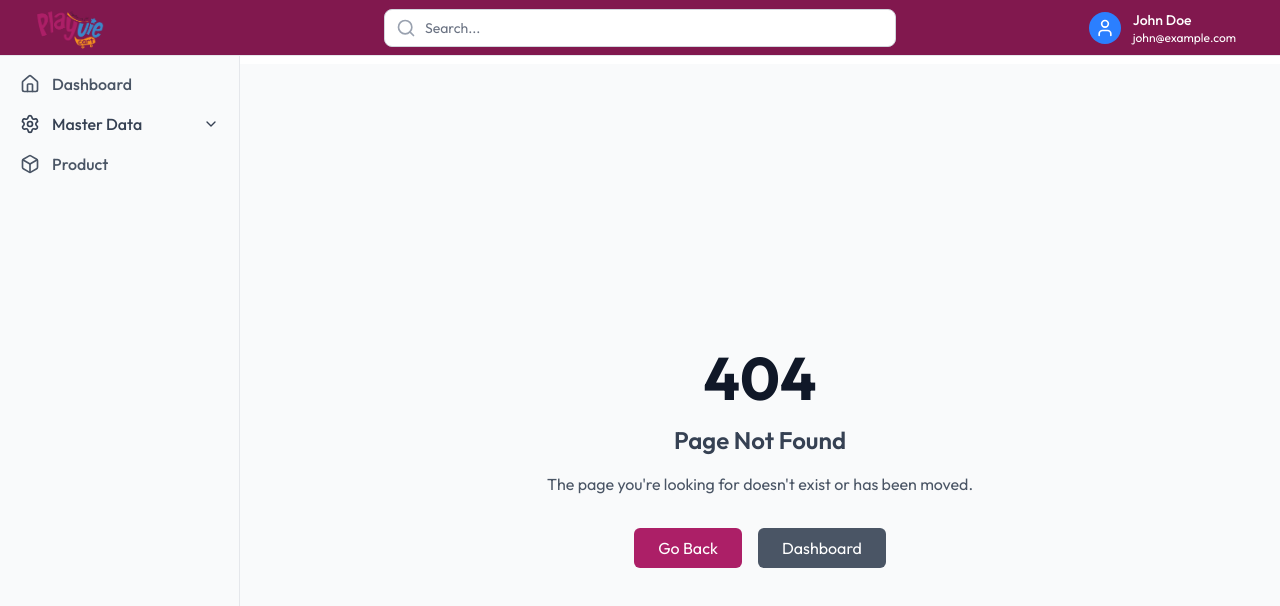
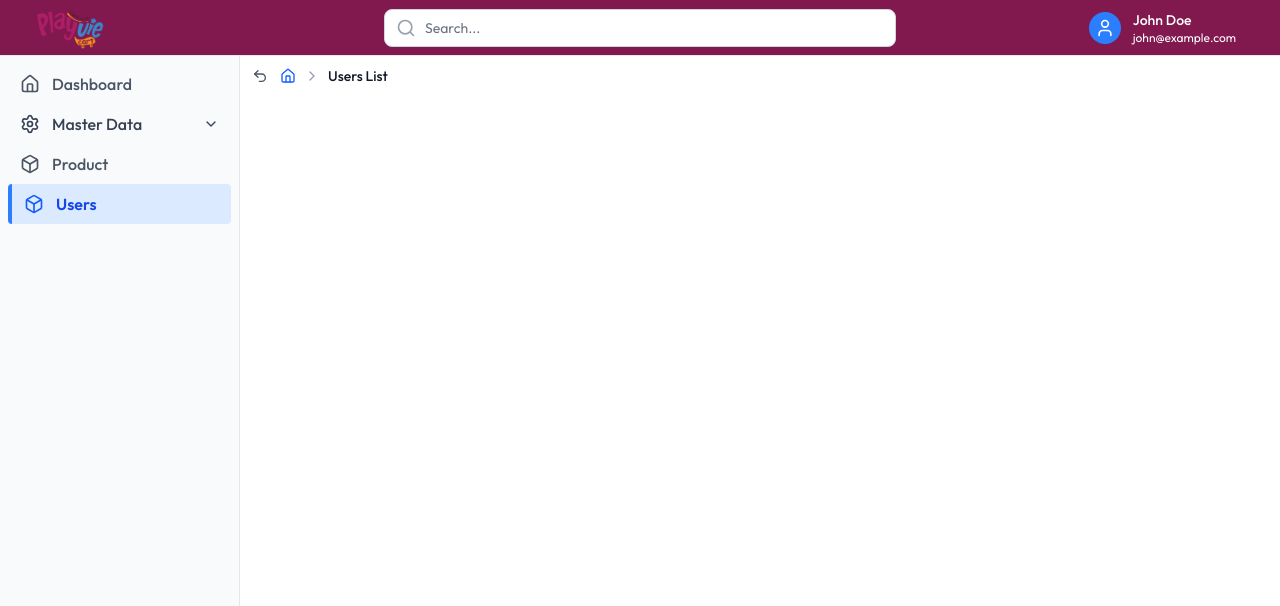
Before and after one commit to shamilbinumer/playvie-cart-admin, a React (Vite) app: page /#/users in a window 1280 px wide. Before the commit this address had no page. Shown: the top 606 px of the page. Built offline with nearby package versions, Linux system fonts and the light colour scheme.

Commit message:
working on User List

```diff
--- a/src/App.jsx
+++ b/src/App.jsx
@@ -10,6 +10,7 @@ import BrandList from "./components/pages/Brand/BrandList";
 import BrandForm from "./components/pages/Brand/BrandForm";
 import ProductList from "./components/pages/Product/ProductList";
 import ProductForm from "./components/pages/Product/ProductForm";
+import UsersList from "./components/pages/UsersList";
 
 export default function App() {
   return (
@@ -29,6 +30,7 @@ export default function App() {
             <Route path="/master/add-brand" element={<BrandForm />} />
             <Route path="/product-list" element={<ProductList />} />
             <Route path="/add-product" element={<ProductForm />} />
+            <Route path="/users" element={<UsersList />} />
 
 
             <Route path="*" element={<NotFound />} />
--- /dev/null
+++ b/src/components/pages/UsersList.jsx
@@ -0,0 +1,91 @@
+import React, { useState } from 'react'
+import BreadCrumb from '../layout/BreadCrumb'
+import { useNavigate } from 'react-router-dom';
+import { SquarePen, Trash2 } from 'lucide-react';
+
+const UsersList = () => {
+  const navigate = useNavigate();
+
+  // ✅ Replace brands with users
+  const [users] = useState([
+    {
+      id: 1,
+      name: "Nabeel",
+      email: "nabeel@example.com",
+      role: "Admin",
+      status: "Active",
+      avatar: "https://i.pravatar.cc/150?img=1"
+    },
+    {
+      id: 2,
+      name: "Bushra",
+      email: "bushra@example.com",
+      role: "Editor",
+      status: "Inactive",
+      avatar: "https://i.pravatar.cc/150?img=2"
+    },
+    {
+      id: 3,
+      name: "Mohammed",
+      email: "mohammed@example.com",
+      role: "User",
+      status: "Active",
+      avatar: "https://i.pravatar.cc/150?img=3"
+    },
+    {
+      id: 4,
+      name: "Sabith",
+      email: "sabith@example.com",
+      role: "User",
+      status: "Active",
+      avatar: "https://i.pravatar.cc/150?img=4"
+    }
+  ]);
+
+  // ✅ Update columns for users
+  const columns = [
+    { key: "index", title: "#" },
+    { key: "name", title: "Name" },
+    { key: "email", title: "Email" },
+    { key: "role", title: "Role" },
+    { key: "status", title: "Status" },
+    { key: "avatar", title: "Avatar" },
+    { key: "actions", title: "Actions" }
+  ];
+
+  const handleEdit = (user) => {
+    console.log("Edit user:", user);
+    // navigate(`/users/edit/${user.id}`);
+  };
+
+  const handleDelete = (user) => {
+    console.log("Delete user:", user);
+    // API call to delete user
+  };
+
+  // ✅ Action configuration
+  const actions = [
+    {
+      label: "Edit",
+      handler: handleEdit,
+      icon: SquarePen
+    },
+    {
+      label: "Delete",
+      handler: handleDelete,
+      icon: Trash2
+    }
+  ];
+  return (
+
+    <div>
+      <BreadCrumb
+          items={[
+            { label: "Users List", path: "#" },
+          ]}
+        />
+    </div>
+  )
+}
+
+export default UsersList
--- a/src/utils/menuData.js
+++ b/src/utils/menuData.js
@@ -42,6 +42,13 @@ export const menuData = [
     url: "/product-list",
     children: []
   },
+  {
+    id: 4,
+    title: "Users",
+    icon: Box,
+    url: "/users",
+    children: []
+  },
 
 
 ];
```
